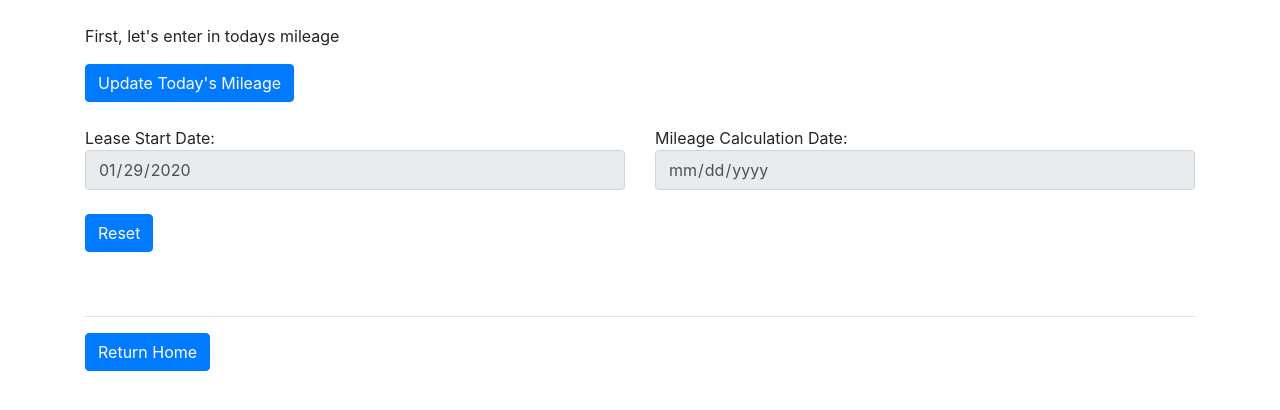
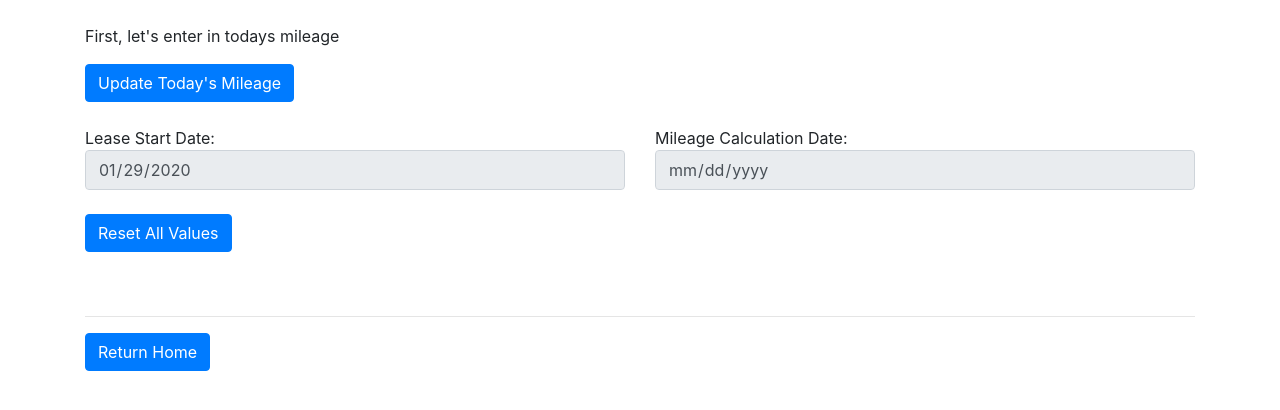
Before and after one commit to sam11385/lease-calculator, a website: page my-lease.html in a window 1280 px wide. Drawn offline with nearby package versions, Linux system fonts and the light colour scheme.

Commit message:
UX updates.

```diff
--- a/my-lease.html
+++ b/my-lease.html
@@ -75,7 +75,7 @@
         <div class="row mt-4">
             <div class="col-sm-3">
                 <button type="button" class="btn btn-primary" onclick="location.reload()">
-            Reset
+            Reset All Values
           </button>
             </div>
         </div>
```
Also changed, not shown: index.html (+1 -1 lines).
